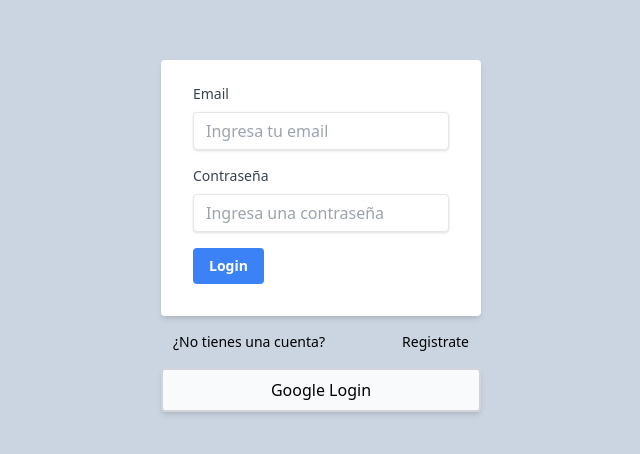
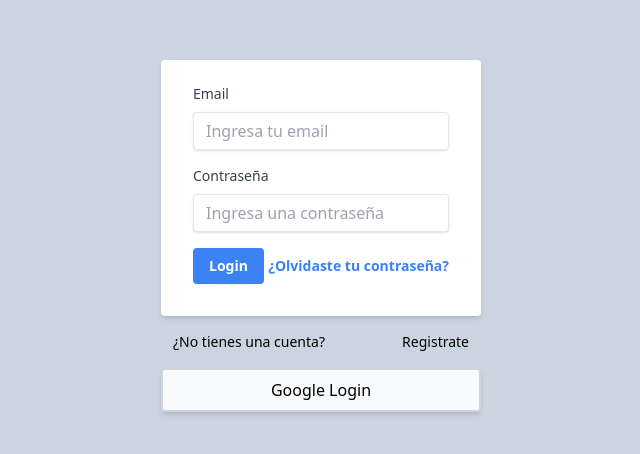
Before and after one commit to SI-proyect/front, a React (Vite) app: page /login in a window 1280 px wide. Shown: the part 164-618 px from the top of the page, without its empty margins (319-959 px from the left). Built offline with nearby package versions, Linux system fonts and the light colour scheme; no server answers.

Commit message:
plus: Cambiar contraseña

```diff
--- a/src/context/authContext.jsx
+++ b/src/context/authContext.jsx
@@ -5,7 +5,8 @@
     onAuthStateChanged,
     signOut,
     GoogleAuthProvider,
-    signInWithPopup
+    signInWithPopup,
+    sendPasswordResetEmail
 } from "firebase/auth";
 import { auth } from "../firebase";
 
@@ -37,6 +38,9 @@
         return signInWithPopup(auth, googleProvider)
     }
 
+    const resetPassword = (email) => sendPasswordResetEmail(auth, email)
+
+
     const logout = () => signOut(auth)
 
     useEffect(() => {
@@ -49,7 +53,7 @@
     }, [])
 
     return (
-        <authContext.Provider value={{ signup, login, loginWithGoogle, user, logout, loading }}>
+        <authContext.Provider value={{ signup, login, loginWithGoogle, user, logout, loading, resetPassword }}>
             {children}
         </authContext.Provider>
     )
--- a/src/pages/auth/Login.jsx
+++ b/src/pages/auth/Login.jsx
@@ -13,7 +13,7 @@
 
     const [error, setError] = useState()
 
-    const { login, loginWithGoogle } = useAuth()
+    const { login, loginWithGoogle, resetPassword } = useAuth()
     const navigate = useNavigate()
 
     const handleChange = ({ target: {name, value}}) => {
@@ -59,6 +59,19 @@
 
     }
 
+    const handleResetPassword = async () => {
+        if (!user.email) return setError("Ingresa un correo")
+
+        try{
+
+            await resetPassword(user.email)
+            setError("Se ha enviado un enlace para recuperar la contraseña")
+
+        } catch(error) {
+            setError(error.message)
+        }
+    }
+
    return (
 
     <div className="w-full max-w-xs m-auto">
@@ -95,7 +108,20 @@
 
             </div>
 
-            <button className="bg-blue-500 hover:bg-blue-700 text-white text-sm font-bold py-2 px-4 rounded focus:outline-none focus:shadow-outline">Login</button>
+            <div className="flex items-center justify-between">
+
+                <button className="bg-blue-500 hover:bg-blue-700 text-white text-sm font-bold py-2 px-4 rounded focus:outline-none focus:shadow-outline">Login</button>
+
+                <a
+                    className="inline-block align-baseline font-bold text-sm text-blue-500 hover:text-blue-800"
+                    href="#!"
+                    onClick={handleResetPassword}
+                >
+                        ¿Olvidaste tu contraseña?
+                </a>
+
+            </div>
+
         </form>
 
         <p className="my-4 text-sm flex justify-between px-3">¿No tienes una cuenta? <Link to="/register">Registrate</Link></p>
```
